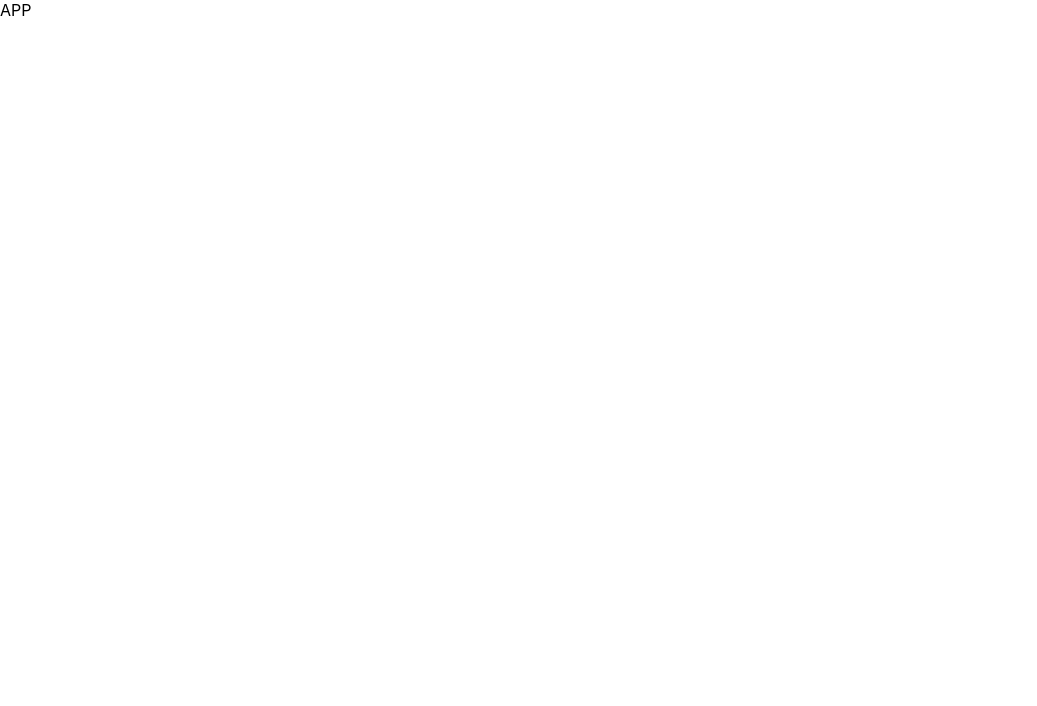
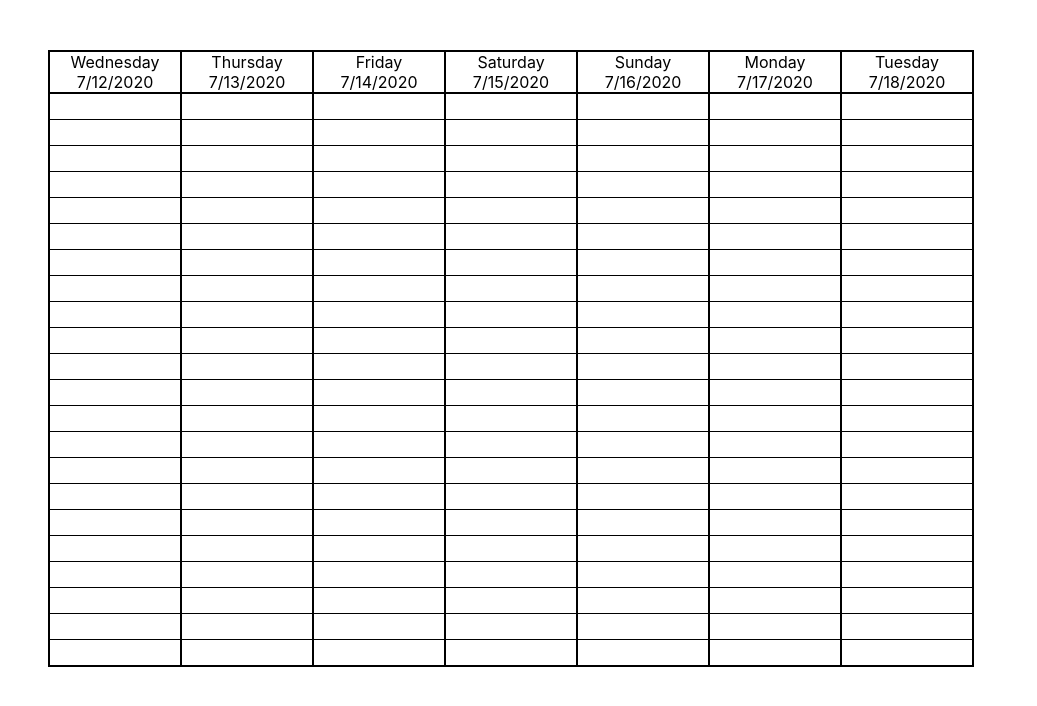
Before and after one commit to Tinmar3/Kalendar, a React (Create React App) app: page / in a window 1280 px wide. Shown: the top 706 px of the page, without its empty margins (0-1037 px from the left). Built offline with nearby package versions, Linux system fonts and the light colour scheme.

Commit message:
days with dates rendering done

```diff
--- a/package.json
+++ b/package.json
@@ -33,7 +33,6 @@
     ]
   },
   "devDependencies": {
-    "eslint": "^7.6.0",
     "eslint-config-google": "^0.14.0",
     "eslint-config-standard": "^14.1.1",
     "eslint-plugin-import": "^2.22.0",
--- a/src/App.js
+++ b/src/App.js
@@ -1,10 +1,79 @@
-import React from 'react'
 import './App.scss'
+import React, { Component } from 'react'
 
-function App () {
-  return (
-    <div>APP</div>
-  )
+export default class App extends Component {
+  constructor (props) {
+    super(props)
+    this.state = {
+      selectedPeriods: []
+    }
+
+    this.MAX_WEEKLY_PERIODS = 2
+    this.MAX_DAILY_PERIODS = 1
+    this.PERIOD_LENGTH_MINS = 30
+    this.PAUSE_LENGTH_MINS = 90
+    this.MAX_WORK_HOUR = 19
+    this.MIN_WORK_HOUR = 8
+    this.WORK_TIME_ODD = { start: 13, end: this.MAX_WORK_HOUR, pauseStart: 16 }
+    this.WORK_TIME_EVEN = { start: this.MIN_WORK_HOUR, end: 14, pauseStart: 11 }
+    this.DAYS = ['Sunday', 'Monday', 'Tuesday', 'Wednesday', 'Thursday', 'Friday', 'Saturday']
+
+    this.MOCK_SELECTED_PERIODS = [
+      {
+
+      }
+    ]
+  }
+
+  get dailyPeriodsCount () {
+    return (this.MAX_WORK_HOUR - this.MIN_WORK_HOUR) * (60 / this.PERIOD_LENGTH_MINS)
+  }
+
+  get nextSevenDays () {
+    const nextSevenDays = []
+    const today = new Date()
+    for (let i = 1; i <= 7; i++) {
+      const thisDate = new Date()
+      thisDate.setDate(today.getDate() + i)
+      nextSevenDays.push(thisDate)
+    }
+    return nextSevenDays
+  }
+
+  get allAvailableWeekPeriodsSelected () {
+    return this.state.selectedPeriods.length === this.MAX_WEEKLY_PERIODS
+  }
+
+  getDateString (date) {
+    return date.getMonth() + '/' + date.getDate() + '/' + date.getFullYear()
+  }
+
+  renderPeriods (date) {
+    const dayPeriods = []
+    for (let i = 1; i <= this.dailyPeriodsCount; i++) {
+      dayPeriods.push(<li></li>)
+    }
+    return dayPeriods
+  }
+
+  render () {
+    console.log(this.nextSevenDays)
+    return (
+      <main>
+        <div className="calendar">
+          {this.nextSevenDays.map(day =>
+            <div key={day.getDate()} className="calendar__Day">
+              <div className="calendar__DayNameDate">
+                <span>{ this.DAYS[day.getDay()] }</span>
+                <span>{ this.getDateString(day) }</span>
+              </div>
+              <ul className="calendar__Periods">
+                {this.renderPeriods().map(period => period)}
+              </ul>
+            </div>
+          )}
+        </div>
+      </main>
+    )
+  }
 }
-
-export default App
--- a/src/App.scss
+++ b/src/App.scss
@@ -0,0 +1,41 @@
+ul, li {
+  padding: 0;
+  margin: 0;
+}
+ul {
+  list-style-type: none;
+}
+
+main {
+  padding: 50px;
+}
+
+.calendar {
+  display: flex;
+}
+
+.calendar__Day {
+  border: 2px solid black;
+  width: 130px;
+  margin-left: -2px;
+}
+
+.calendar__DayNameDate {
+  text-align: center;
+  border-bottom: 2px solid black;
+  span {
+    display: block;
+  }
+}
+
+.calendar__Periods {
+  li {
+    height: 25px;
+    &:not(:last-child) {
+      border-bottom: 1px solid black;
+    }
+    &.enabled {
+      cursor: pointer;
+    }
+  }
+}
```
